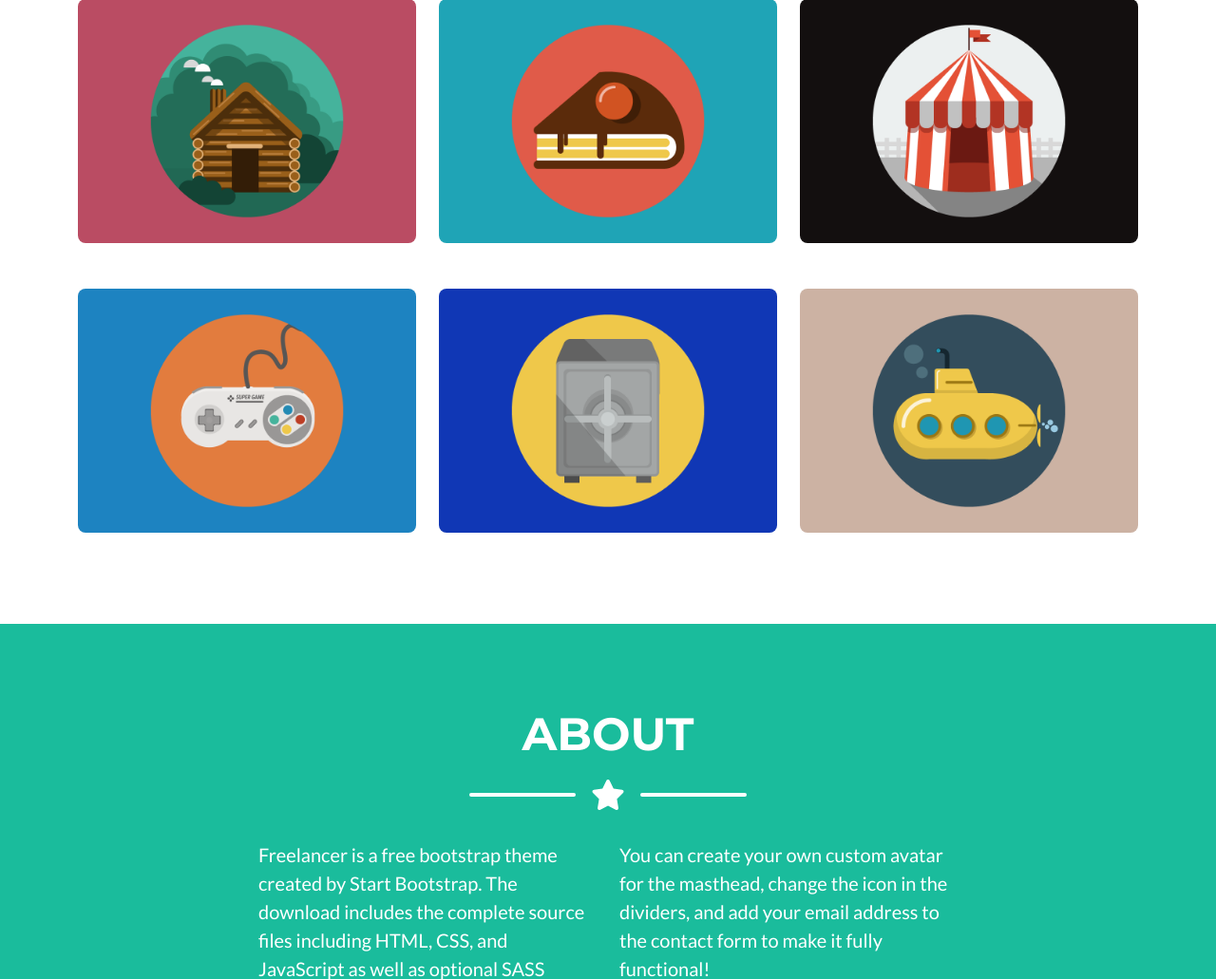
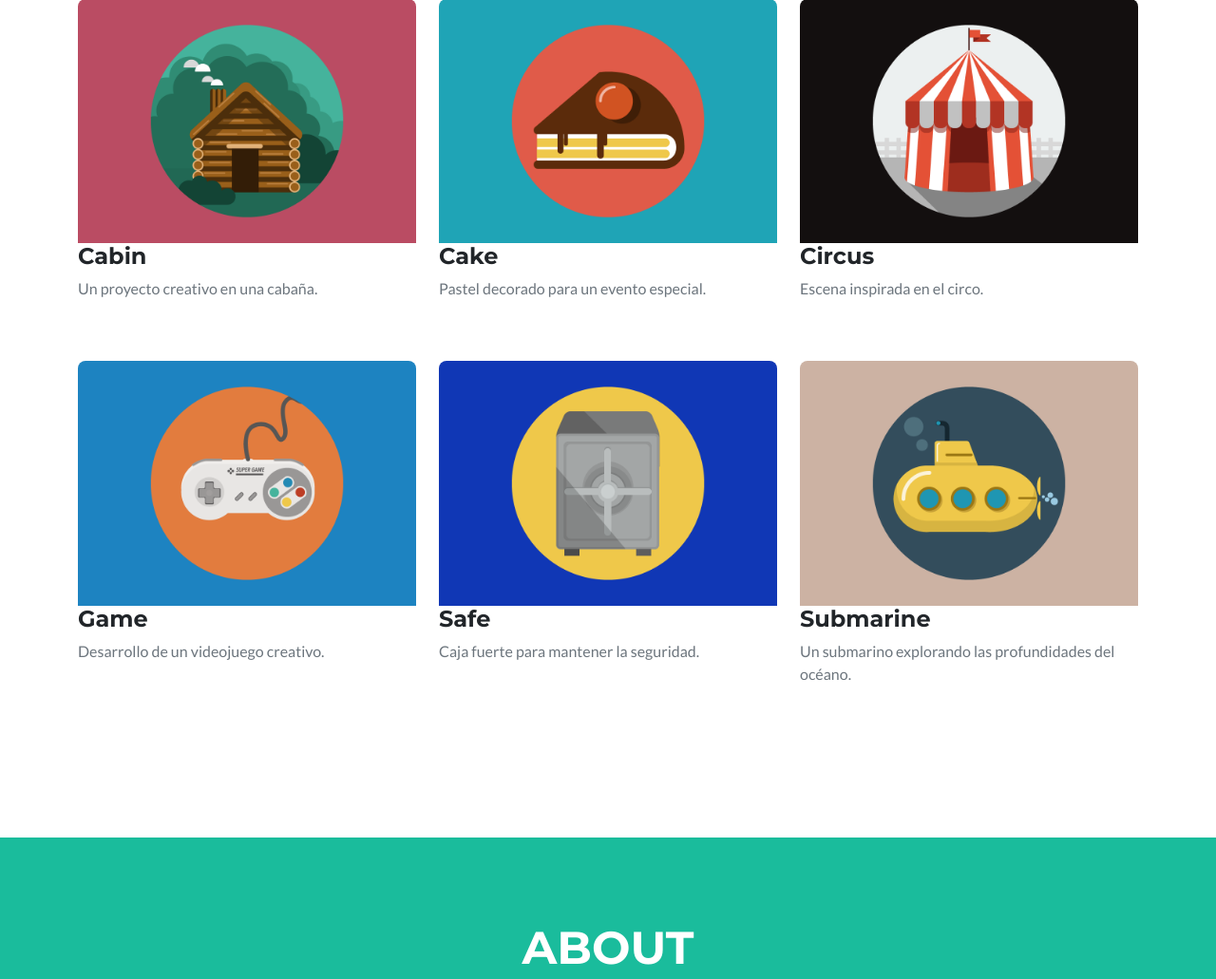
Before and after one commit to DECKARDCAIM/FREELANCEDB, a PHP site: page / in a window 1280 px wide. Shown: the part 1036-2067 px from the top of the page at 95% size. Run offline with PHP 8.4, Linux system fonts and the light colour scheme; some libraries are stand-ins or nearby versions.

Commit message:
Subiendo proyecto

```diff
--- a/web/controllers/controller.template.php
+++ b/web/controllers/controller.template.php
@@ -12,9 +12,9 @@ class TemplateController
   static public function path()
   {
     if (!empty($_SERVER["HTPPS"]) && ('on' == $_SERVER["HTTPS"])) {
-      return "https://" . $_SERVER['SERVER_NAME'] . '/';
+      return "https://" . $_SERVER['SERVER_NAME'] . "/freelance/web/";
     } else {
-      return "http://" . $_SERVER['SERVER_NAME'] . '/';
+      return "http://" . $_SERVER['SERVER_NAME'] . "/freelance/web/";
     }
   }
 }
--- a/web/views/pages/portfolio/modules/items/portfolio_item_five.php
+++ /dev/null
@@ -1,9 +0,0 @@
-<!-- Portfolio Item 5-->
-<div class="col-md-6 col-lg-4 mb-5 mb-md-0">
-  <div class="portfolio-item mx-auto" data-bs-toggle="modal" data-bs-target="#portfolioModal5">
-    <div class="portfolio-item-caption d-flex align-items-center justify-content-center h-100 w-100">
-      <div class="portfolio-item-caption-content text-center text-white"><i class="fas fa-plus fa-3x"></i></div>
-    </div>
-    <img class="img-fluid" src="<?php echo $path ?>/views/assets/img/portfolio/safe.png" alt="..." />
-  </div>
-</div>
--- a/web/views/pages/portfolio/modules/items/portfolio_item_four.php
+++ /dev/null
@@ -1,9 +0,0 @@
-<!-- Portfolio Item 4-->
-<div class="col-md-6 col-lg-4 mb-5 mb-lg-0">
-  <div class="portfolio-item mx-auto" data-bs-toggle="modal" data-bs-target="#portfolioModal4">
-    <div class="portfolio-item-caption d-flex align-items-center justify-content-center h-100 w-100">
-      <div class="portfolio-item-caption-content text-center text-white"><i class="fas fa-plus fa-3x"></i></div>
-    </div>
-    <img class="img-fluid" src="<?php echo $path ?>/views/assets/img/portfolio/game.png" alt="..." />
-  </div>
-</div>
--- a/web/views/pages/portfolio/modules/items/portfolio_item_one.php
+++ /dev/null
@@ -1,9 +0,0 @@
-<!-- Portfolio Item 1-->
-<div class="col-md-6 col-lg-4 mb-5">
-  <div class="portfolio-item mx-auto" data-bs-toggle="modal" data-bs-target="#portfolioModal1">
-    <div class="portfolio-item-caption d-flex align-items-center justify-content-center h-100 w-100">
-      <div class="portfolio-item-caption-content text-center text-white"><i class="fas fa-plus fa-3x"></i></div>
-    </div>
-    <img class="img-fluid" src="<?php echo $path ?>/views/assets/img/portfolio/cabin.png" alt="..." />
-  </div>
-</div>
--- a/web/views/pages/portfolio/modules/items/portfolio_item_six.php
+++ /dev/null
@@ -1,9 +0,0 @@
-<!-- Portfolio Item 6-->
-<div class="col-md-6 col-lg-4">
-  <div class="portfolio-item mx-auto" data-bs-toggle="modal" data-bs-target="#portfolioModal6">
-    <div class="portfolio-item-caption d-flex align-items-center justify-content-center h-100 w-100">
-      <div class="portfolio-item-caption-content text-center text-white"><i class="fas fa-plus fa-3x"></i></div>
-    </div>
-    <img class="img-fluid" src="<?php echo $path ?>/views/assets/img/portfolio/submarine.png" alt="..." />
-  </div>
-</div>
--- a/web/views/pages/portfolio/modules/items/portfolio_item_three.php
+++ /dev/null
@@ -1,9 +0,0 @@
-<!-- Portfolio Item 3-->
-<div class="col-md-6 col-lg-4 mb-5">
-  <div class="portfolio-item mx-auto" data-bs-toggle="modal" data-bs-target="#portfolioModal3">
-    <div class="portfolio-item-caption d-flex align-items-center justify-content-center h-100 w-100">
-      <div class="portfolio-item-caption-content text-center text-white"><i class="fas fa-plus fa-3x"></i></div>
-    </div>
-    <img class="img-fluid" src="<?php echo $path ?>/views/assets/img/portfolio/circus.png" alt="..." />
-  </div>
-</div>
--- a/web/views/pages/portfolio/modules/items/portfolio_item_two.php
+++ /dev/null
@@ -1,9 +0,0 @@
-<!-- Portfolio Item 2-->
-<div class="col-md-6 col-lg-4 mb-5">
-  <div class="portfolio-item mx-auto" data-bs-toggle="modal" data-bs-target="#portfolioModal2">
-    <div class="portfolio-item-caption d-flex align-items-center justify-content-center h-100 w-100">
-      <div class="portfolio-item-caption-content text-center text-white"><i class="fas fa-plus fa-3x"></i></div>
-    </div>
-    <img class="img-fluid" src="<?php echo $path ?>/views/assets/img/portfolio/cake.png" alt="..." />
-  </div>
-</div>
--- a/web/views/pages/portfolio/modules/portfolio_main.php
+++ b/web/views/pages/portfolio/modules/portfolio_main.php
@@ -11,15 +11,91 @@
     <!-- Portfolio Grid Items-->
     <div class="row justify-content-center">
       <?php
+      // Definir los elementos del portafolio en un array
+      $portfolio_items = [
+          [
+              'title' => 'Cabin',
+              'image' => 'views/assets/img/portfolio/cabin.png',
+              'description' => 'Un proyecto creativo en una cabaña.',
+              'id' => 'modalCabin'
+          ],
+          [
+              'title' => 'Cake',
+              'image' => 'views/assets/img/portfolio/cake.png',
+              'description' => 'Pastel decorado para un evento especial.',
+              'id' => 'modalCake'
+          ],
+          [
+              'title' => 'Circus',
+              'image' => 'views/assets/img/portfolio/circus.png',
+              'description' => 'Escena inspirada en el circo.',
+              'id' => 'modalCircus'
+          ],
+          [
+              'title' => 'Game',
+              'image' => 'views/assets/img/portfolio/game.png',
+              'description' => 'Desarrollo de un videojuego creativo.',
+              'id' => 'modalGame'
+          ],
+          [
+              'title' => 'Safe',
+              'image' => 'views/assets/img/portfolio/safe.png',
+              'description' => 'Caja fuerte para mantener la seguridad.',
+              'id' => 'modalSafe'
+          ],
+          [
+              'title' => 'Submarine',
+              'image' => 'views/assets/img/portfolio/submarine.png',
+              'description' => 'Un submarino explorando las profundidades del océano.',
+              'id' => 'modalSubmarine'
+          ]
+      ];
 
-      include 'items/portfolio_item_one.php';
-      include 'items/portfolio_item_two.php';
-      include 'items/portfolio_item_three.php';
-      include 'items/portfolio_item_four.php';
-      include 'items/portfolio_item_five.php';
-      include 'items/portfolio_item_six.php';
+      // Mostrar los ítems del portafolio
+      foreach ($portfolio_items as $item) {
+          ?>
+          <div class="col-md-6 col-lg-4 mb-5">
+              <div class="portfolio-item mx-auto">
+                  <a class="portfolio-link" data-bs-toggle="modal" href="#<?php echo $item['id']; ?>">
+                      <img class="img-fluid" src="<?php echo $item['image']; ?>" alt="<?php echo $item['title']; ?>" />
+                  </a>
+                  <div class="portfolio-caption">
+                      <h4><?php echo $item['title']; ?></h4>
+                      <p class="text-muted"><?php echo $item['description']; ?></p>
+                  </div>
+              </div>
+          </div>
+          <?php
+      }
       ?>
-
     </div>
   </div>
 </section>
+
+<!-- Modales para cada ítem del portafolio -->
+<?php foreach ($portfolio_items as $item): ?>
+<div class="portfolio-modal modal fade" id="<?php echo $item['id']; ?>" tabindex="-1" aria-labelledby="<?php echo $item['id']; ?>Label" aria-hidden="true">
+  <div class="modal-dialog modal-xl">
+    <div class="modal-content">
+      <div class="modal-header">
+        <h5 class="modal-title" id="<?php echo $item['id']; ?>Label"><?php echo $item['title']; ?></h5>
+        <button class="btn-close" type="button" data-bs-dismiss="modal" aria-label="Close"></button>
+      </div>
+      <div class="modal-body">
+        <div class="container">
+          <div class="row justify-content-center">
+            <div class="col-lg-8">
+              <img class="img-fluid rounded mb-4" src="<?php echo $item['image']; ?>" alt="<?php echo $item['title']; ?>" />
+              <p><?php echo $item['description']; ?></p>
+              <button class="btn btn-primary" data-bs-dismiss="modal" type="button">
+                <i class="fas fa-times"></i>
+                Cerrar ventana
+              </button>
+            </div>
+          </div>
+        </div>
+      </div>
+    </div>
+  </div>
+</div>
+<?php endforeach; ?>
--- a/web/views/template.php
+++ b/web/views/template.php
@@ -20,7 +20,7 @@ $path = TemplateController::path();
   <link href="https://fonts.googleapis.com/css?family=Montserrat:400,700" rel="stylesheet" type="text/css" />
   <link href="https://fonts.googleapis.com/css?family=Lato:400,700,400italic,700italic" rel="stylesheet" type="text/css" />
   <!-- Core theme CSS (includes Bootstrap)-->
-  <link href="<?php echo $path ?>/views/assets/css/styles.css" rel="stylesheet" />
+  <link href="<?php echo $path ?>views/assets/css/styles.css" rel="stylesheet" />
 </head>
 
 <body id="page-top">
```
Also changed, not shown: web/error_log.txt (+44 -0 lines).
